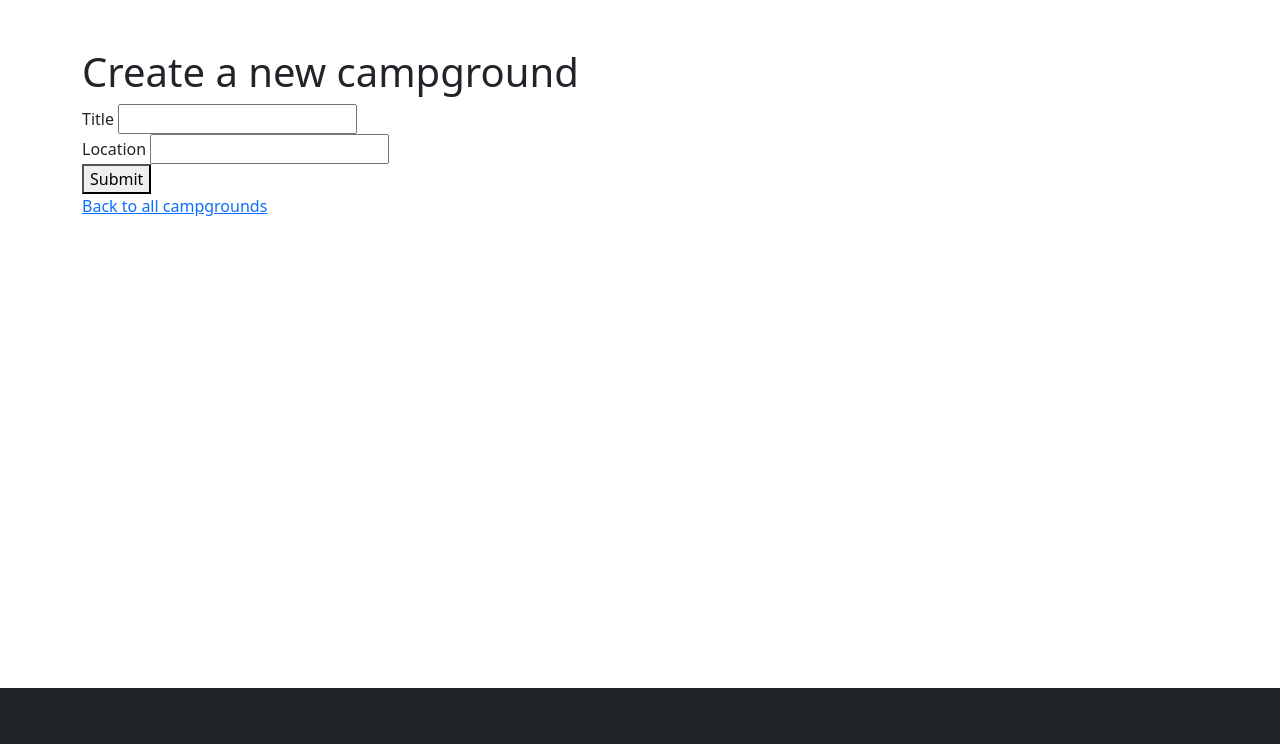
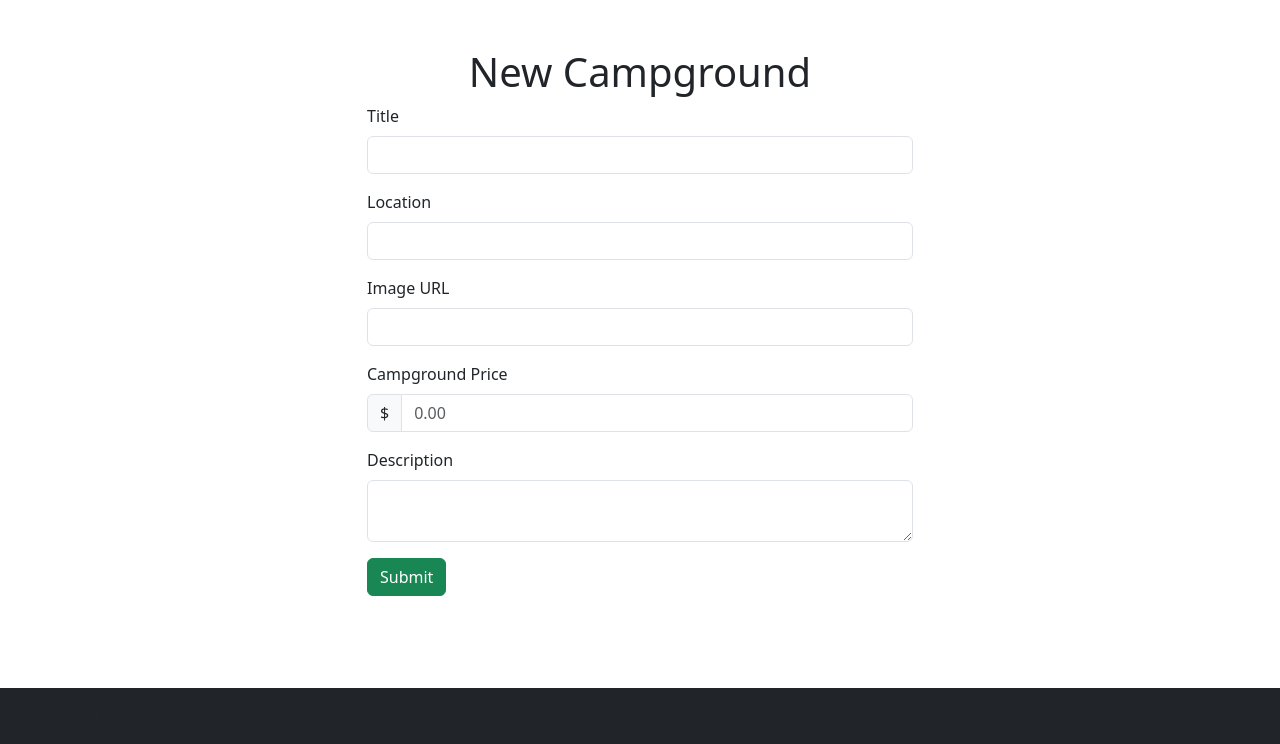
Before and after one commit to Npetr0v97/frontend-course, a Node server app: page /campgrounds/new in a window 1280 px wide. Shown: the part 56-800 px from the top of the page. Run offline with Node 20, Linux system fonts and the light colour scheme; some libraries are stand-ins or nearby versions.

Commit message:
styling final

```diff
--- a/app_yelpcamp/app.js
+++ b/app_yelpcamp/app.js
@@ -3,6 +3,7 @@ const ejsMate = require("ejs-mate");
 const port = 3000;
 const path = require("path");
 const mongoose = require("mongoose");
+const morgan = require("morgan");
 const methodOverride = require("method-override");
 const Campground = require("./models/campground");
 
@@ -25,6 +26,8 @@ const db = mongoose.connection;
 
 db.on("error", console.error.bind(console, "connection error:"));
 db.once("open", () => console.log("Database connected"));
+
+app.use(morgan("tiny"));
 
 app.use((req, res, next) => {
   //   console.log("Middleware");
--- a/app_yelpcamp/seeds/index.js
+++ b/app_yelpcamp/seeds/index.js
@@ -24,6 +24,10 @@ const seedDB = async function () {
     const newCampground = new Campground({
       location: `${cities[random1000].city}, ${cities[random1000].state}`,
       title: `${sample(descriptors)} ${sample(places)}`,
+      image: "https://source.unsplash.com/collection/483251",
+      description:
+        "Lorem ipsum dolor sit amet consectetur adipisicing elit. Corporis consectetur beatae quasi. Corrupti magnam, deserunt blanditiis porro, amet animi aspernatur sapiente eveniet temporibus eaque exercitationem fugiat debitis neque dignissimos minima.",
+      price: `${Math.floor(Math.random() * 1000)}`,
     });
     await newCampground.save();
   }
--- a/app_yelpcamp/views/campgrounds/new.ejs
+++ b/app_yelpcamp/views/campgrounds/new.ejs
@@ -1,15 +1,62 @@
 <% layout("layouts/boilerplate") %>
-<h1>Create a new campground</h1>
-<form action="/campgrounds" method="POST">
-  <div>
-    <label for="title">Title</label>
-    <input type="text" id="title" name="campground[title]" />
+<div class="row">
+  <h1 class="text-center">New Campground</h1>
+  <div class="col-6 offset-3">
+    <form action="/campgrounds" method="POST">
+      <div class="mb-3">
+        <label class="form-label" for="title">Title</label>
+        <input
+          class="form-control"
+          type="text"
+          id="title"
+          name="campground[title]"
+        />
+      </div>
+      <div class="mb-3">
+        <label class="form-label" for="location">Location</label>
+        <input
+          class="form-control"
+          type="text"
+          id="location"
+          name="campground[location]"
+        />
+      </div>
+      <div class="mb-3">
+        <label class="form-label" for="image">Image URL</label>
+        <input
+          class="form-control"
+          type="text"
+          id="image"
+          name="campground[image]"
+        />
+      </div>
+      <div class="mb-3">
+        <label class="form-label" for="price">Campground Price</label>
+        <div class="input-group">
+          <span class="input-group-text" id="price-label">$</span>
+          <input
+            type="text"
+            class="form-control"
+            id="price"
+            placeholder="0.00"
+            aria-label="price"
+            aria-describedby="price-label"
+            name="campground[price]"
+          />
+        </div>
+      </div>
+      <div class="mb-3">
+        <label class="form-label" for="description">Description</label>
+        <textarea
+          class="form-control"
+          type="text"
+          id="description"
+          name="campground[description]"
+        ></textarea>
+      </div>
+      <div class="mb-3">
+        <button class="btn btn-success">Submit</button>
+      </div>
+    </form>
   </div>
-  <div>
-    <label for="location">Location</label>
-    <input type="text" id="location" name="campground[location]" />
-  </div>
-  <button>Submit</button>
-  <br />
-  <a href="/campgrounds">Back to all campgrounds</a>
-</form>
+</div>
```
Also changed, not shown: app_yelpcamp/models/campground.js (+6 -5 lines), app_yelpcamp/views/campgrounds/edit.ejs (+51 -8 lines), app_yelpcamp/views/campgrounds/index.ejs (+24 -10 lines), app_yelpcamp/views/campgrounds/show.ejs (+31 -10 lines).
